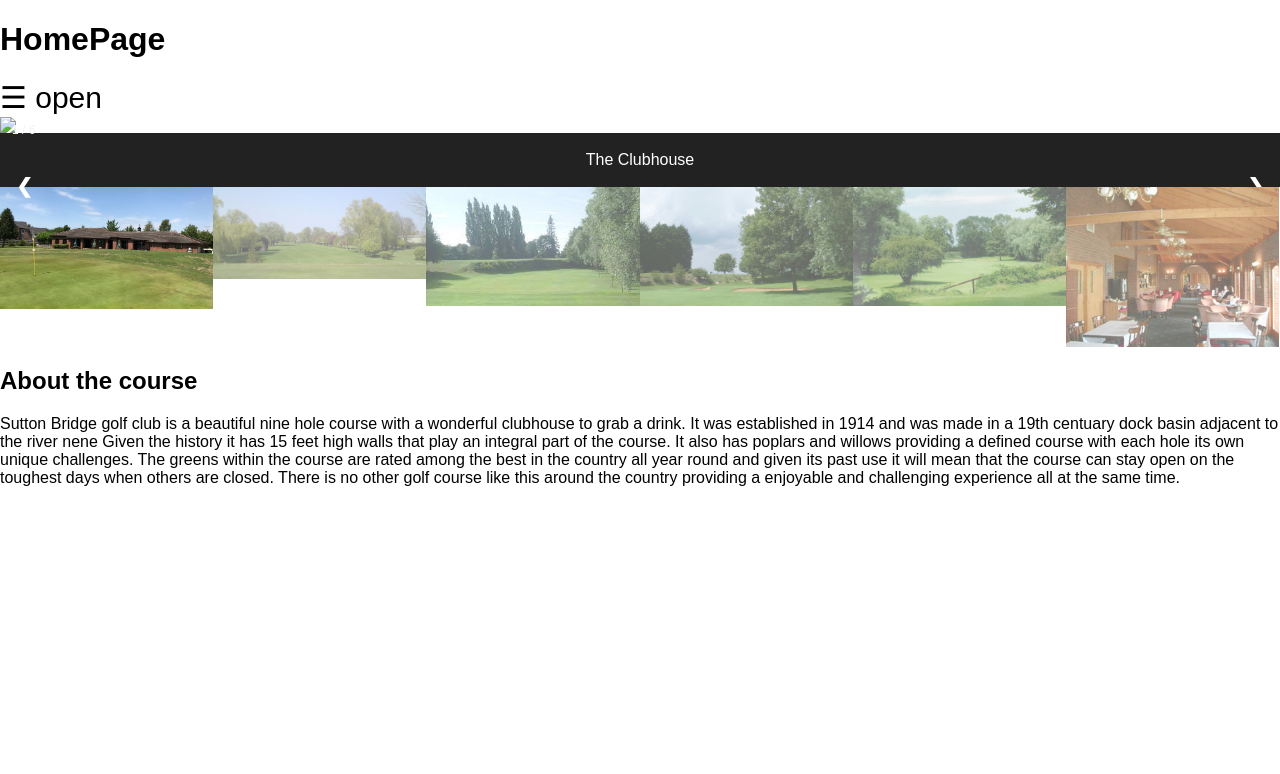
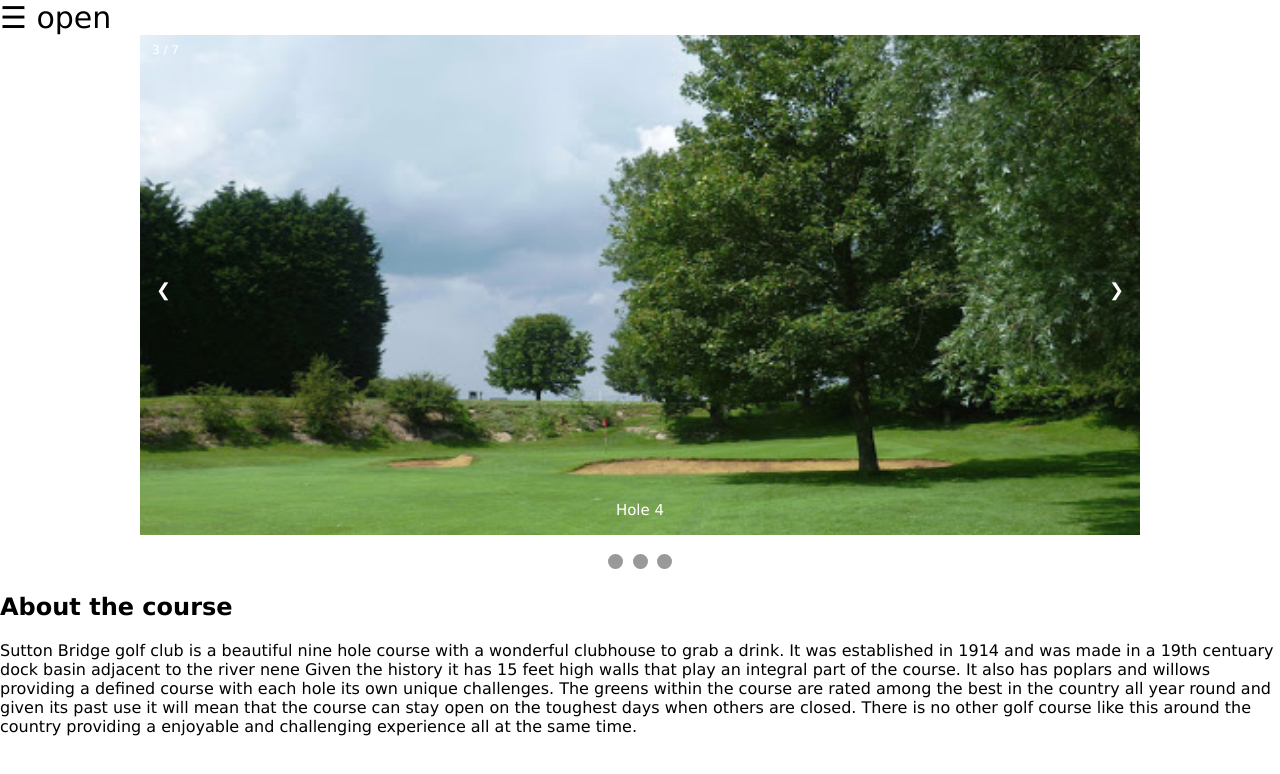
Before and after one commit to joshroberts373/assignment4, a plain HTML site: page index.html in a window 1280 px wide. Drawn offline with Linux system fonts and the light colour scheme.

Commit message:
first commit

```diff
--- a/index.html
+++ b/index.html
@@ -4,12 +4,9 @@
     <html>
 
         <body>
-
           <meta name="viewport" content="width=device-width, initial-scale=1">
 <style>
-
 body {
-
   font-family: 'Lato', sans-serif;
 }
 
@@ -62,20 +59,123 @@ body {
   right: 35px;
   }
 }
+
+* {
+  box-sizing: border-box
+}
+body {
+  font-family: Verdana, sans-serif;
+  margin: 0
+}
+.mySlides {
+  display: none
+}
+img {
+  vertical-align: middle;
+}
+.slideshow-container {
+  max-width: 1000px;
+  max-height: 500px;
+  position: relative;
+  margin: auto;
+}
+*img{
+  max-width: 1000px;
+  max-height: 500px;
+}
+.prev,
+.next {
+  cursor: pointer;
+  position: absolute;
+  top: 50%;
+  width: auto;
+  padding: 16px;
+  margin-top: -22px;
+  color: white;
+  font-weight: bold;
+  font-size: 18px;
+  transition: 0.6s ease;
+  border-radius: 0 3px 3px 0;
+  user-select: none;
+}
+.next {
+  right: 0;
+  border-radius: 3px 0 0 3px;
+}
+.prev:hover,
+.next:hover {
+  background-color: rgba(0, 0, 0, 0.8);
+}
+.text {
+  color: #ffffff;
+  font-size: 15px;
+  padding: 8px 12px;
+  position: absolute;
+  bottom: 8px;
+  width: 100%;
+  text-align: center;
+}
+.numbertext {
+  color: #ffffff;
+  font-size: 12px;
+  padding: 8px 12px;
+  position: absolute;
+  top: 0;
+}
+.dot {
+  cursor: pointer;
+  height: 15px;
+  width: 15px;
+  margin: 0 2px;
+  background-color: #999999;
+  border-radius: 50%;
+  display: inline-block;
+  transition: background-color 0.6s ease;
+}
+.active,
+.dot:hover {
+  background-color: #111111;
+}
+.fade {
+  -webkit-animation-name: fade;
+  -webkit-animation-duration: 1.5s;
+  animation-name: fade;
+  animation-duration: 1.5s;
+}
+@-webkit-keyframes fade {
+  from {
+    opacity: .4
+  }
+  to {
+    opacity: 1
+  }
+}
+@keyframes fade {
+  from {
+    opacity: .4
+  }
+  to {
+    opacity: 1
+  }
+}
+@media only screen and (max-width: 300px) {
+  .prev,
+  .next,
+  .text {
+    font-size: 11px
+  }
+}
 </style>
 </head>
 <body>
-  <h1>
-    HomePage
-  </h1>
 
 <div id="myNav" class="overlay">
   <a href="javascript:void(0)" class="closebtn" onclick="closeNav()">&times;</a>
   <div class="overlay-content">
     <a href="fixtures.html">Fixtures</a>
+    <a href="whos.html">Whos who</a>
     <a href="contacts.html">Contacts</a>
     <a href="membership.html">Membership</a>
-    <a href="whos.html">Whos who</a>
   </div>
 </div>
 
@@ -91,187 +191,72 @@ function closeNav() {
 }
 </script>
 
-<html>
-<meta name="viewport" content="width=device-width, initial-scale=1">
-<style>
-body {
-  font-family: Arial;
-  margin: 0;
-}
-
-* {
-  box-sizing: border-box;
-}
-
-img {
-  vertical-align: middle;
-}
-
-.container {
-  position: relative;
-}
-
-.mySlides {
-  display: none;
-}
-
-.cursor {
-  cursor: pointer;
-}
-
-.prev,
-.next {
-  cursor: pointer;
-  position: absolute;
-  top: 40%;
-  width: auto;
-  padding: 16px;
-  margin-top: -50px;
-  color: white;
-  font-weight: bold;
-  font-size: 20px;
-  border-radius: 0 3px 3px 0;
-  user-select: none;
-  -webkit-user-select: none;
-}
-
-.next {
-  right: 0;
-  border-radius: 3px 0 0 3px;
-}
-
-.prev:hover,
-.next:hover {
-  background-color: rgba(0, 0, 0, 0.8);
-}
-
-.numbertext {
-  color: #f2f2f2;
-  font-size: 12px;
-  padding: 8px 12px;
-  position: absolute;
-  top: 0;
-}
-
-.caption-container {
-  text-align: center;
-  background-color: #222;
-  padding: 2px 16px;
-  color: white;
-}
-
-.row:after {
-  content: "";
-  display: table;
-  clear: both;
-}
-
-.column {
-  float: left;
-  width: 16.66%;
-}
-
-.demo {
-  opacity: 0.6;
-}
-
-.active,
-.demo:hover {
-  opacity: 1;
-}
 </style>
+</head>
 <body>
-
-<div class="container">
-  <div class="mySlides">
-    <div class="numbertext">1 / 6</div>
-    <img src="img_woods_wide.jpg" style="width:100%">
+<div class="slideshow-container">
+<div class="mySlides fade">
+  <div class="numbertext">1 / 7</div>
+  <img src="assets/clubhouse.jpeg" width="1000px" height= "500px">
+  <div class="text">Clubhouse</div>
 </div>
-
-  <div class="mySlides">
-    <div class="numbertext">2 / 6</div>
-    <img src="img_5terre_wide.jpg" style="width:100%">
+<div class="mySlides fade">
+  <div class="numbertext">2 / 7</div>
+  <img src="assets/hole3.jpg"  width="1000px" height= "500px">
+  <div class="text">Hole 3</div>
 </div>
-
-  <div class="mySlides">
-    <div class="numbertext">3 / 6</div>
-    <img src="img_mountains_wide.jpg" style="width:100%">
+<div class="mySlides fade">
+  <div class="numbertext">3 / 7</div>
+  <img src="assets/hole4.jpg"  width="1000px" height= "500px">
+  <div class="text">Hole 4</div>
 </div>
-
-  <div class="mySlides">
-    <div class="numbertext">4 / 6</div>
-    <img src="img_lights_wide.jpg" style="width:100%">
+<div class="mySlides fade">
+  <div class="numbertext">4 / 7</div>
+  <img src="assets/hole4tea.jpg"  width="1000px" height= "500px">
+  <div class="text">Hole 4 tee</div>
   </div>
-
-  <div class="mySlides">
-    <div class="numbertext">5 / 6</div>
-    <img src="img_nature_wide.jpg" style="width:100%">
+  <div class="mySlides fade">
+    <div class="numbertext">5 / 7</div>
+    <img src="assets/hole4.jpg"  width="1000px" height= "500px">
+    <div class="text">Hole 4</div>
     </div>
-
-  <div class="mySlides">
-    <div class="numbertext">6 / 6</div>
-    <img src="img_snow_wide.jpg" style="width:100%">
+    <div class="mySlides fade">
+      <div class="numbertext">6 / 7</div>
+      <img src="assets/hole5.jpg"  width="1000px" height= "500px">
+      <div class="text">Hole 5</div>
       </div>
-
-  <a class="prev" onclick="plusSlides(-1)">❮</a>
-  <a class="next" onclick="plusSlides(1)">❯</a>
-
-  <div class="caption-container">
-    <p id="caption"></p>
+      <div class="mySlides fade">
+        <div class="numbertext">7 / 7</div>
+        <img src="assets/insideclubhouse.jpg"  width="1000px" height= "500px">
+        <div class="text">Inside</div>
         </div>
-
-  <div class="row">
-    <div class="column">
-      <img class="demo cursor" src="assets/clubhouse.jpeg" style="width:100%" onclick="currentSlide(1)" alt="The Clubhouse ">
+<a class="prev" onclick="plusSlides(-1)">&#10094;</a>
+<a class="next" onclick="plusSlides(1)">&#10095;</a>
 </div>
-    <div class="column">
-      <img class="demo cursor" src="assets/hole5.jpg" style="width:100%" onclick="currentSlide(2)" alt="Course">
+<br>
+<div style="text-align:center">
+<span class="dot" onclick="currentSlide(1)"></span>
+<span class="dot" onclick="currentSlide(2)"></span>
+<span class="dot" onclick="currentSlide(3)"></span>
 </div>
-    <div class="column">
-      <img class="demo cursor" src="assets/hole3.jpg" style="width:100%" onclick="currentSlide(3)" alt="Course">
-    </div>
-    <div class="column">
-      <img class="demo cursor" src="assets/hole4.jpg" style="width:100%" onclick="currentSlide(4)" alt="Course">
-    </div>
-    <div class="column">
-      <img class="demo cursor" src="assets/hole4tea.jpg" style="width:100%" onclick="currentSlide(5)" alt="Course">
-    </div>
-    <div class="column">
-      <img class="demo cursor" src="assets/insideclubhouse.jpg" style="width:100%" onclick="currentSlide(6)" alt="Clubhouse">
-    </div>
-  </div>
-</div>
-
 <script>
-var slideIndex = 1;
-showSlides(slideIndex);
-
-function plusSlides(n) {
-  showSlides(slideIndex += n);
-}
-
-function currentSlide(n) {
-  showSlides(slideIndex = n);
-}
-
-function showSlides(n) {
+var slideIndex = 0;
+showSlides();
+function showSlides() {
   var i;
   var slides = document.getElementsByClassName("mySlides");
-  var dots = document.getElementsByClassName("demo");
-  var captionText = document.getElementById("caption");
-  if (n > slides.length) {slideIndex = 1}
-  if (n < 1) {slideIndex = slides.length}
-  for (i = 0; i < slides.length; i++) {
+  for(i = 0; i < slides.length; i++) {
     slides[i].style.display = "none";
   }
-  for (i = 0; i < dots.length; i++) {
-      dots[i].className = dots[i].className.replace(" active", "");
+  slideIndex++;
+  if(slideIndex > slides.length) {
+    slideIndex = 1
   }
-  slides[slideIndex-1].style.display = "block";
-  dots[slideIndex-1].className += " active";
-  captionText.innerHTML = dots[slideIndex-1].alt;
+  slides[slideIndex - 1].style.display = "block";
+  setTimeout(showSlides, 2000);
 }
 </script>
+
 
 <h2>
   About the course
```
Also changed, not shown: applicationform.html (added, +63 -0 lines), 1 other file. Lines whose indentation alone changed are shown as unchanged.
